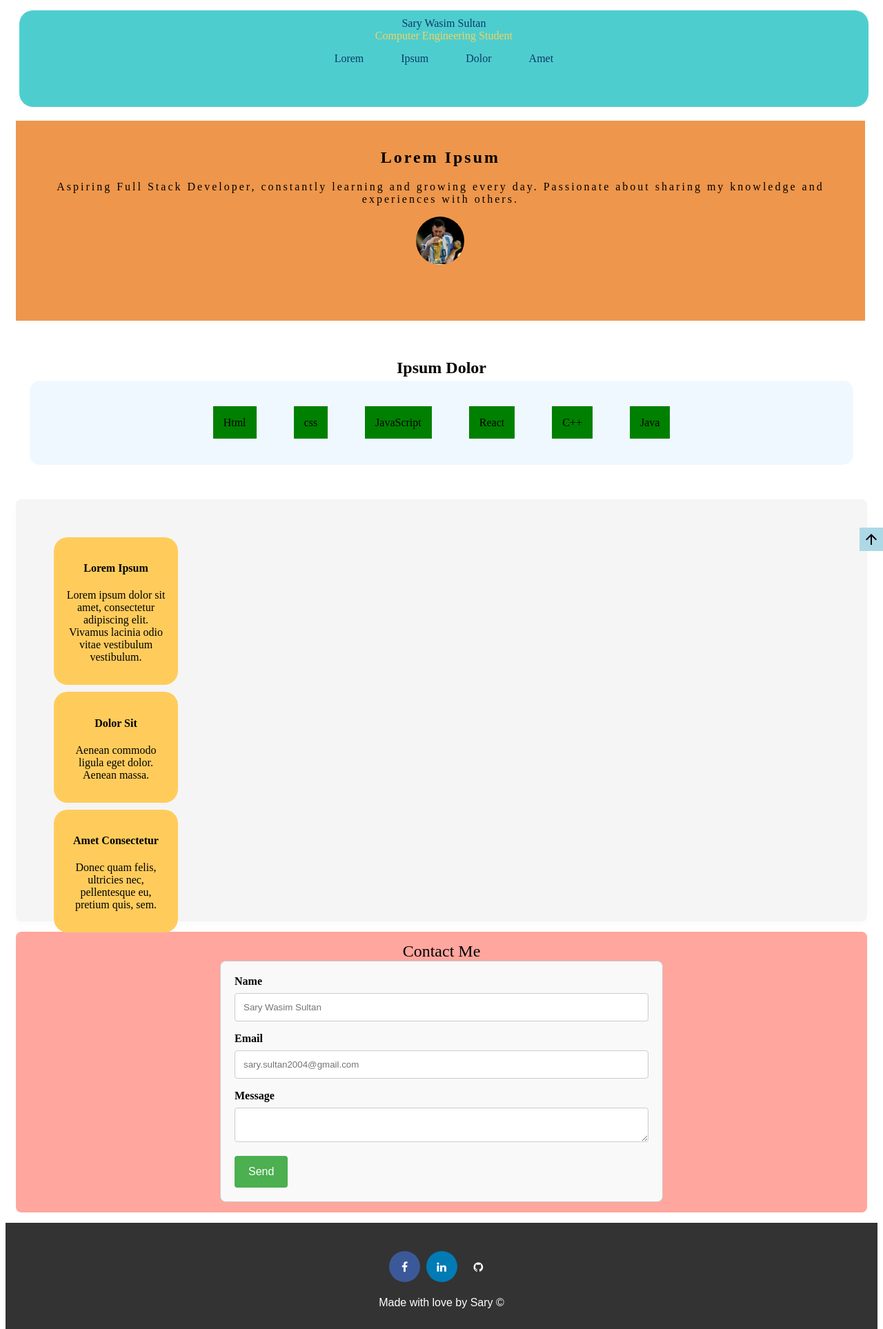
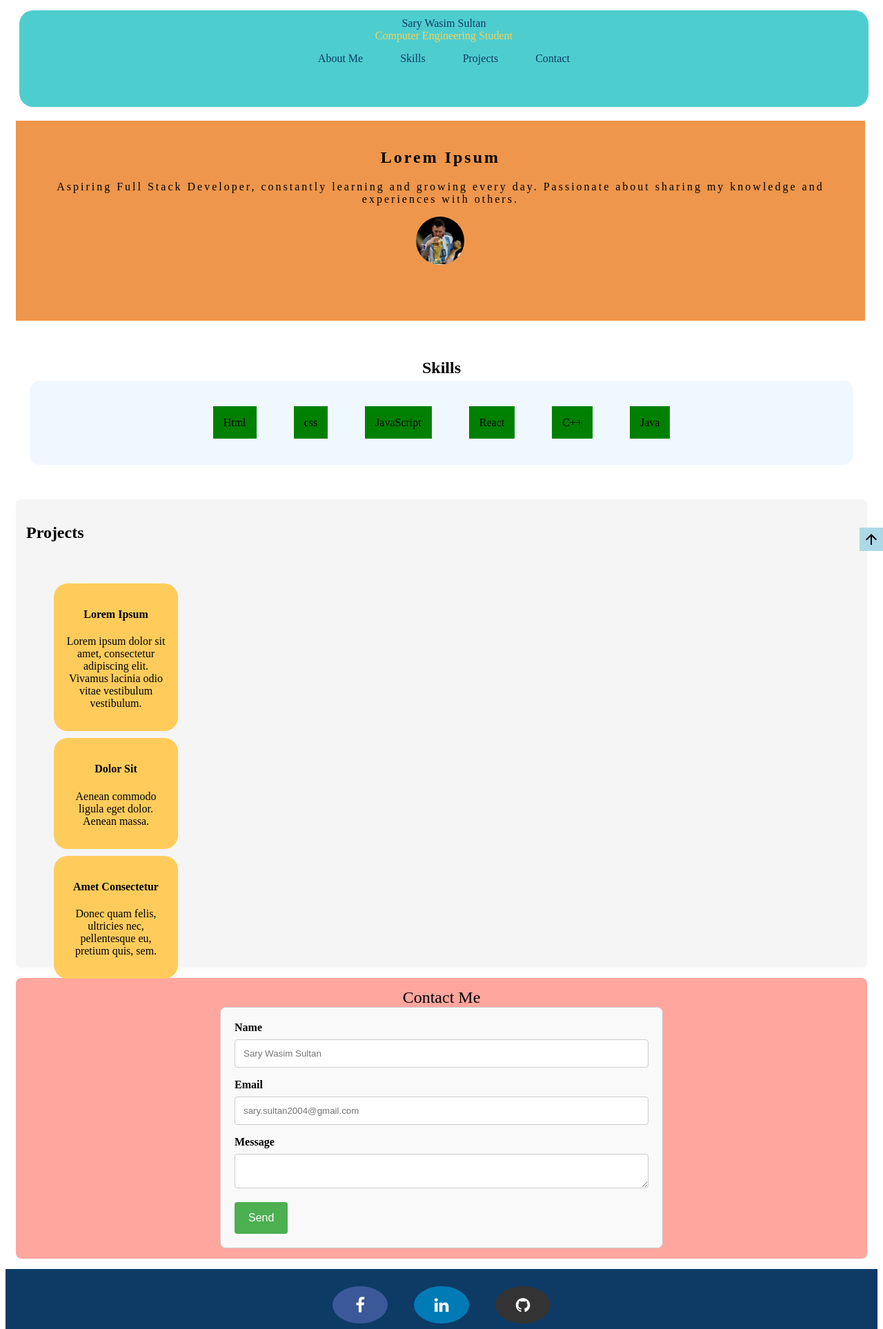
Before and after one commit to SarySultan/hw-1, a website: page hw-2/src/index.html in a window 1280 px wide. Shown: the top 1927 px of the page at 69% size. Drawn offline with nearby package versions, Linux system fonts and the light colour scheme.

```diff
--- /dev/null
+++ b/app.js
@@ -0,0 +1,2 @@
+// app.js
+console.log("Hello, World!");
--- a/hw-2/src/index.html
+++ b/hw-2/src/index.html
@@ -24,10 +24,10 @@
         </div>
         <nav>
             <span class="nav-info">
-                <a href="#about-me">Lorem</a>
-                <a href="#Skills">Ipsum</a>
-                <a href="#Projects">Dolor</a>
-                <a href="#Contact">Amet</a>
+                <a href="#about-me">About Me</a>
+                <a href="#Skills">Skills</a>
+                <a href="#Projects">Projects</a>
+                <a href="#Contact">Contact</a>
             </span>
         </nav>
     </header>
@@ -46,7 +46,7 @@
             </div>
         </section>
         <section id="Skills">
-            <h2>Ipsum Dolor</h2>
+            <h2>Skills</h2>
             <div class="skills-info">
                 <span>Html</span>
                 <span>css</span>
@@ -57,20 +57,21 @@
             </div>
         </section>
         <section id="Projects">
+            <h2>Projects</h2>
             <div class="cards">
-                <div class="cocktail-shop">
+                <div class="project-card cocktail-shop">
                     <h4>Lorem Ipsum</h4>
                     <div class="description">
                         <p>Lorem ipsum dolor sit amet, consectetur adipiscing elit. Vivamus lacinia odio vitae vestibulum vestibulum.</p>
                     </div>
                 </div>
-                <div class="solo-learn">
+                <div class="project-card solo-learn">
                     <h4>Dolor Sit</h4>
                     <div class="description">
                         <p>Aenean commodo ligula eget dolor. Aenean massa.</p>
                     </div>
                 </div>
-                <div class="to-do-list">
+                <div class="project-card to-do-list">
                     <h4>Amet Consectetur</h4>
                     <div class="description">
                         <p>Donec quam felis, ultricies nec, pellentesque eu, pretium quis, sem.</p>
--- a/hw-2/src/styles.css
+++ b/hw-2/src/styles.css
@@ -71,10 +71,9 @@
     padding: 52px;
     border-radius: 15px;
     transition: transform 0.3s ease-in-out;
-
 }
 
-.skills-info :hover {
+.skills-info:hover {
     cursor: pointer;
     transform: translateY(-20px);
 }
@@ -87,9 +86,8 @@
 
 .fa {
     padding: 15px;
-    font-size: 15px;
-    width: 15px;
-    height: 15px;
+    font-size: 24px;
+    width: 50px;
     text-align: center;
     text-decoration: none;
     margin: 5px 2px;
@@ -204,25 +202,27 @@
 }
 
 footer {
-    background-color: #333;
-    color: #fff;
-    padding: 20px;
     text-align: center;
-    font-family: Arial, sans-serif;
+    padding: 10px;
+    background-color: #0d3b66;
+    color: white;
 }
 
 ul.social-media {
     list-style-type: none;
     padding: 0;
+    margin: 10px 0;
 }
 
 ul.social-media li {
-    display: inline;
+    display: inline-block;
+    margin: 0 15px;
 }
 
 ul.social-media li a {
+    color: white;
+    font-size: 24px;
     text-decoration: none;
-    color: inherit;
 }
 
 ul.social-media li a:hover {
```
Also changed, not shown: index.html (added, +15 -0 lines), 2 other files.
